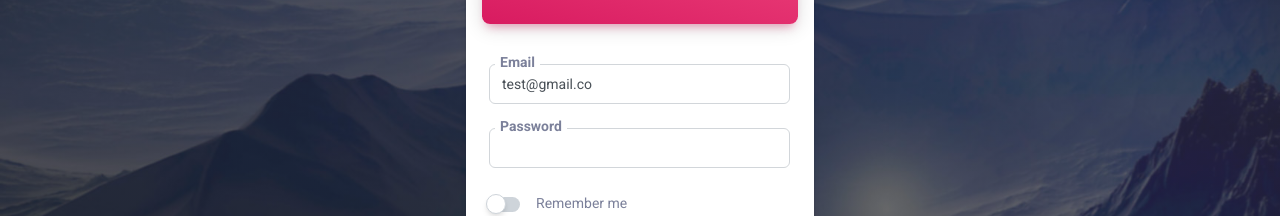
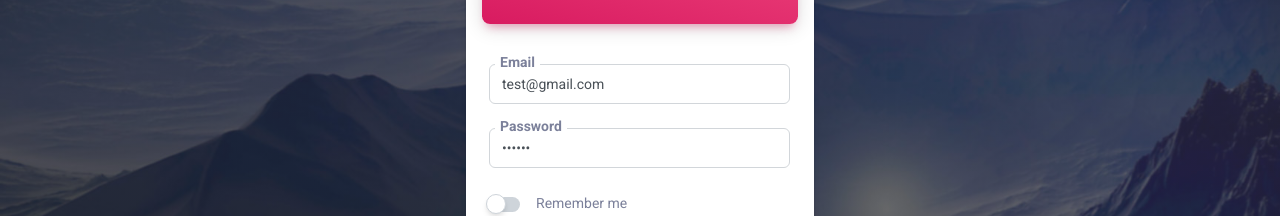
Before and after one commit to rocke3/organicrankings, a Nuxt app: page /signin in a window 1280 px wide. Shown: the part 238-454 px from the top of the page. Built offline with nearby package versions, Linux system fonts and the light colour scheme.

Commit message:
pass filled

```diff
--- a/pages/signin.vue
+++ b/pages/signin.vue
@@ -5,8 +5,8 @@ definePageMeta({ layout: "public-layout" });
 
 const checking = ref(false)
 const loginStatus = ref('')
-const email = ref('test@gmail.co')
-const password = ref('')
+const email = ref('test@gmail.com')
+const password = ref('123456')
 const emailCls = ref('')
 const passCls = ref('')
 
```
